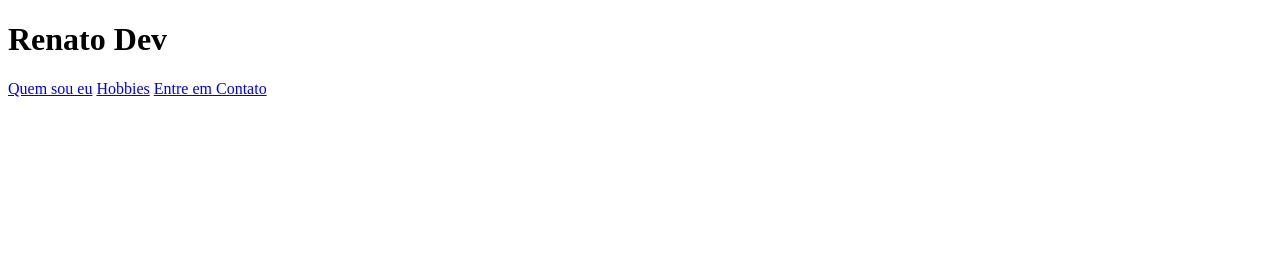
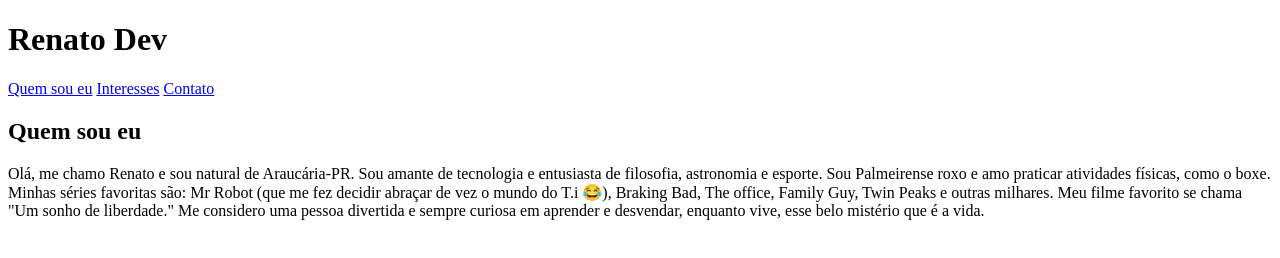
Before and after one commit to Renato-Miranda/portifolioPaginaPessoal, a plain HTML site: page index.html in a window 1280 px wide. Drawn offline with Linux system fonts and the light colour scheme.

Commit message:
Adicionado h2 e paragrafo a seção resumo

```diff
--- a/index.html
+++ b/index.html
@@ -14,13 +14,14 @@
         <h1>Renato Dev</h1>
         <nav>
             <a href="resumo">Quem sou eu</a>
-            <a href="hobbie">Hobbies</a>
-            <a href="formulario">Entre em Contato</a>
+            <a href="hobbie">Interesses</a>
+            <a href="formulario">Contato</a>
         </nav>
     </header>
     <main>
         <section class="resumo">
-
+            <h2>Quem sou eu</h2>
+            <p>Olá, me chamo Renato e sou natural de Araucária-PR. Sou amante de tecnologia e entusiasta de filosofia, astronomia e esporte. Sou Palmeirense roxo e amo praticar atividades físicas, como o boxe. Minhas séries favoritas são: Mr Robot (que me fez decidir abraçar de vez o mundo do T.i 😂), Braking Bad, The office, Family Guy, Twin Peaks  e outras milhares. Meu filme favorito se chama "Um sonho de liberdade." Me considero uma pessoa divertida e sempre curiosa em aprender e desvendar, enquanto vive, esse belo mistério que é a vida. </p>
         </section>
         <section class="hobbie">
 
```
